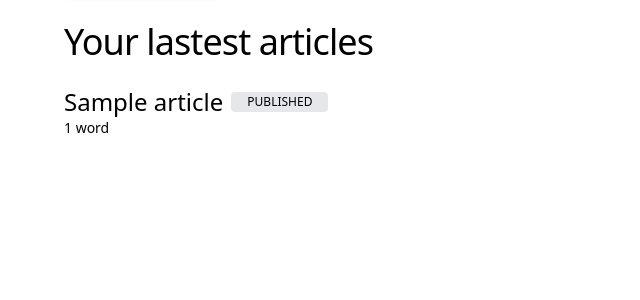
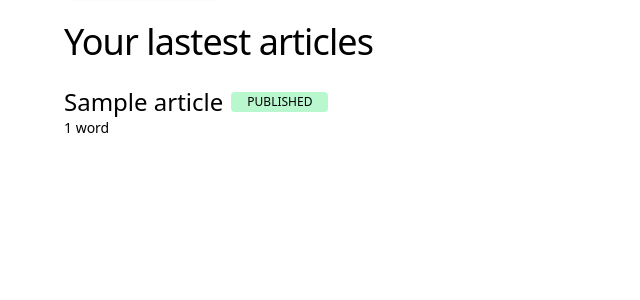
Before and after one commit to teguhsam/django-fullstack-webapp, a Django app: page /articles/ in a window 1280 px wide. Shown: the part 343-643 px from the top of the page, without its empty margins (0-640 px from the left). Run offline with Django 5.2, Linux system fonts and the light colour scheme; a user stored in the database is signed in; tables that the repository leaves empty hold one stand-in row (values such as "Sample post"); some libraries are stand-ins or nearby versions.

Commit message:
updating article status classes in the homepage

```diff
--- a/static/output.css
+++ b/static/output.css
@@ -840,6 +840,10 @@
   .uppercase {
     text-transform: uppercase;
   }
+  .shadow {
+    --tw-shadow: 0 1px 3px 0 var(--tw-shadow-color, rgb(0 0 0 / 0.1)), 0 1px 2px -1px var(--tw-shadow-color, rgb(0 0 0 / 0.1));
+    box-shadow: var(--tw-inset-shadow), var(--tw-inset-ring-shadow), var(--tw-ring-offset-shadow), var(--tw-ring-shadow), var(--tw-shadow);
+  }
   .shadow-md {
     --tw-shadow: 0 4px 6px -1px var(--tw-shadow-color, rgb(0 0 0 / 0.1)), 0 2px 4px -2px var(--tw-shadow-color, rgb(0 0 0 / 0.1));
     box-shadow: var(--tw-inset-shadow), var(--tw-inset-ring-shadow), var(--tw-ring-offset-shadow), var(--tw-ring-shadow), var(--tw-shadow);
--- a/templates/app/home.html
+++ b/templates/app/home.html
@@ -20,7 +20,7 @@
           <li>
             <a class="text-2xl flex items-center"
                href="{% url 'update_article' article.id %}">{{ article.title }}
-              <span class="ml-2 px-4 py-0.5 text-xs rounded-sm uppercase bg-gray-200">{{ article.status }}</span>
+              <span class="ml-2 px-4 py-0.5 text-xs rounded-sm uppercase article-status-{{ article.status }}">{{ article.status }}</span>
             </a>
             <p class="text-sm">{{ article.word_count }} word{{ article.word_count | pluralize }}</p>
           </li>
```
